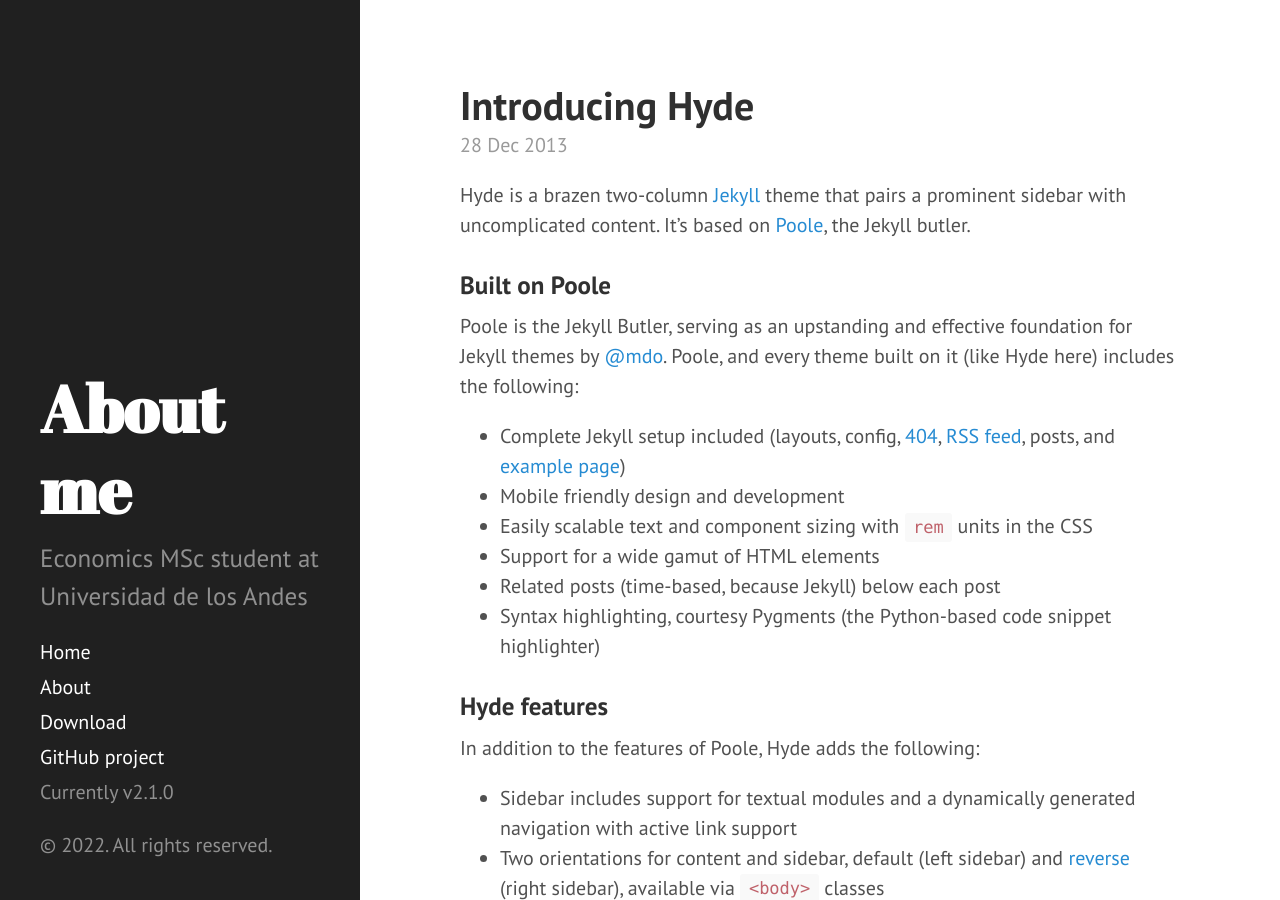
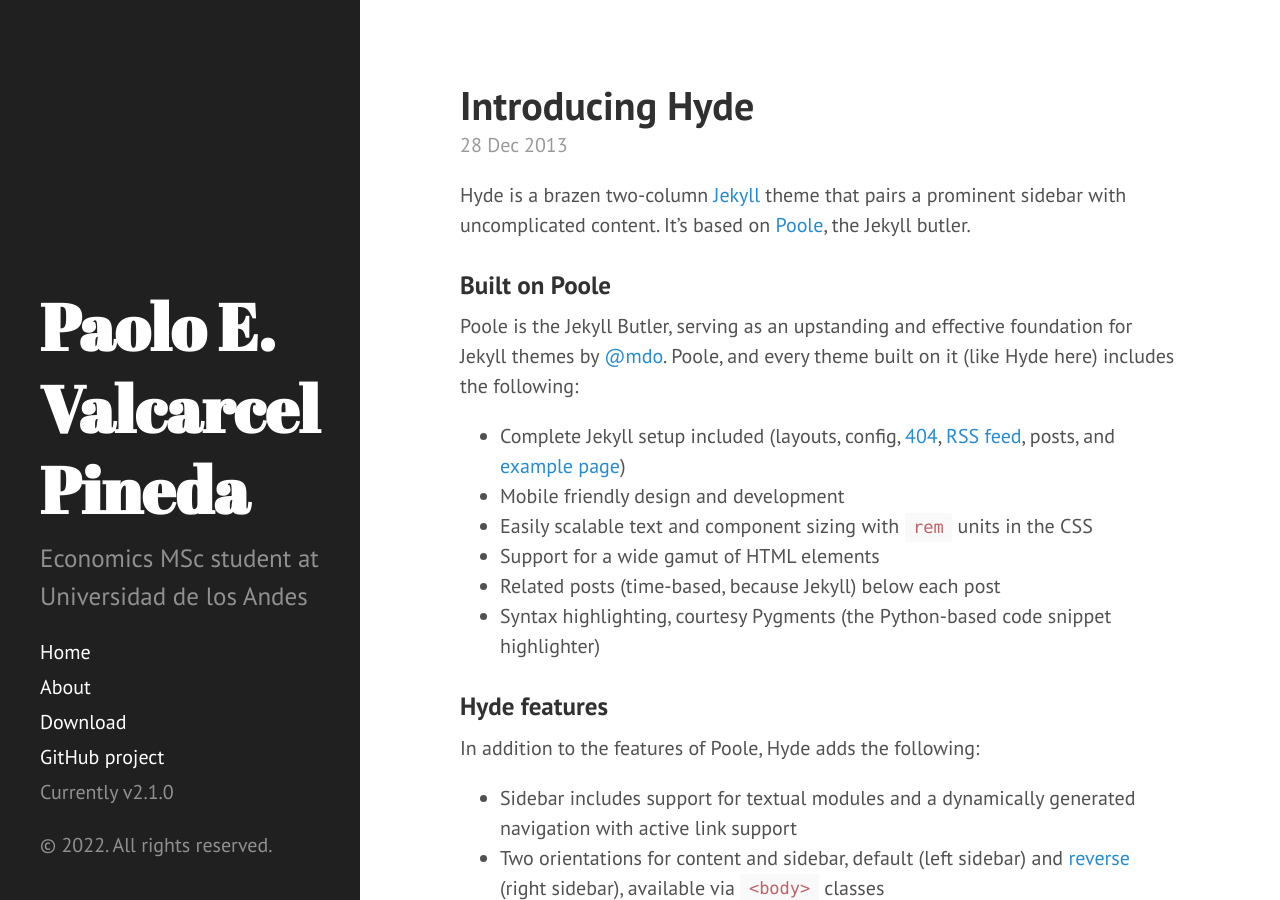
Before and after one commit to PaoloValcarcel/paolovalcarcel.github.io, a Jekyll site: the page built from index.html, in a window 1280 px wide and 900 px high. Built offline with Jekyll 4.4.1, drawn with Linux system fonts in a browser that asks for light colours; Markdown is read by kramdown in place of the engine named in the settings; the list of posts is cut into pages by our own code.

Commit message:
Update _config.yml

```diff
--- a/_config.yml
+++ b/_config.yml
@@ -7,15 +7,16 @@
 #relative_permalinks: true
 
 # Setup
-title:            About me
+title:            Paolo E. Valcarcel Pineda
 tagline:          'A Jekyll theme'
 description:      'Economics MSc student at Universidad de los Andes'
 #url:              http://hyde.getpoole.com
-baseurl:          /
+#baseurl:          /
 
-author:
-  name:           'Paolo E. Valcarcel Pineda'
-  twitter:            https://twitter.com/paolo_valcarcel
+#author:
+  #name:           'Paolo E. Valcarcel Pineda'
+
+twitter:         https://twitter.com/paolo_valcarcel
 
 paginate:         5
 
```
